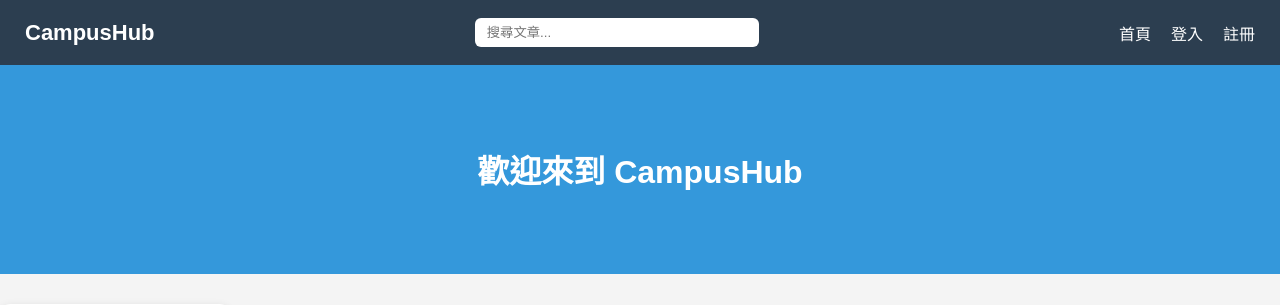
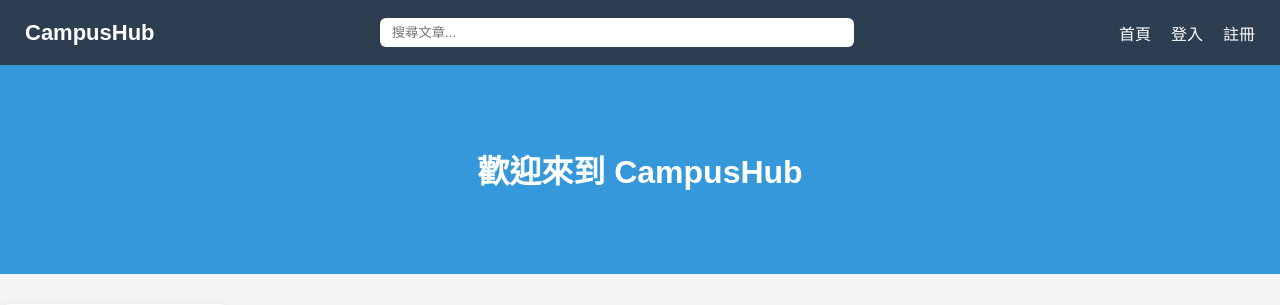
Before and after one commit to DanielYut/final_project_blog, a Flask app: page /home in a window 1280 px wide. Shown: the top 305 px of the page. Run offline with Flask 3, Linux system fonts and the light colour scheme; data comes from the database, SQL or seed files in the repository; both versions use the stored data as it was after the commit.

Commit message:
searchbar

```diff
--- a/static/infinite_scroll.js
+++ b/static/infinite_scroll.js
@@ -1,6 +1,6 @@
 let page = 1;
 let loading = false;
-let currentTag = ""; // ⭐ 目前篩選的分類
+let currentTag = ""; //目前篩選的分類
 
 function loadPosts(reset = false) {
     if (loading) return;
--- a/static/style.css
+++ b/static/style.css
@@ -51,7 +51,7 @@ body {
 }
 
 .search-input {
-    width: 260px;
+    width: 450px;
     padding: 7px 12px;
     border-radius: 6px;
     border: none;
```
Also changed, not shown: instance/campushub.db.
